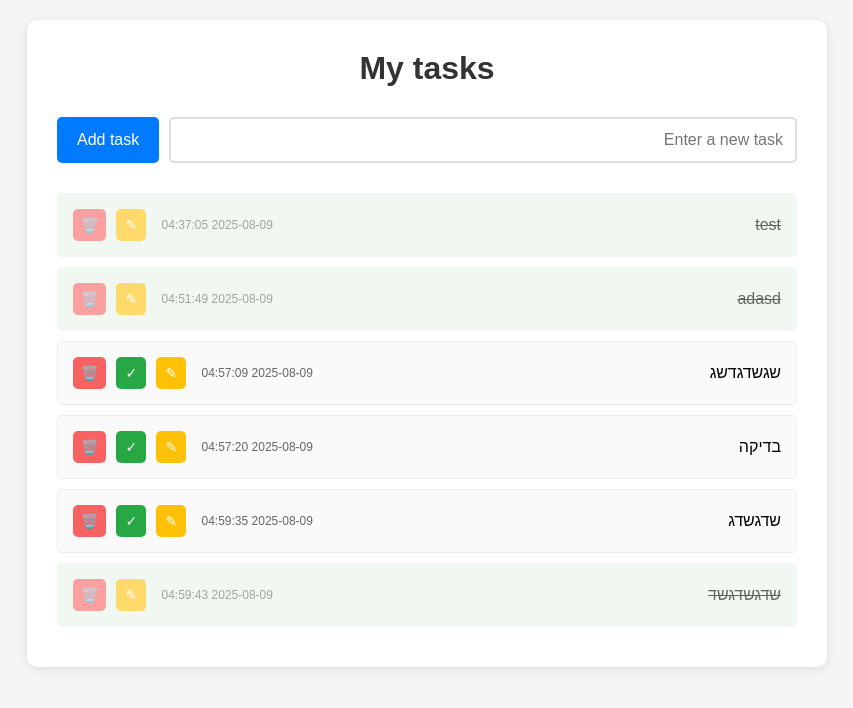
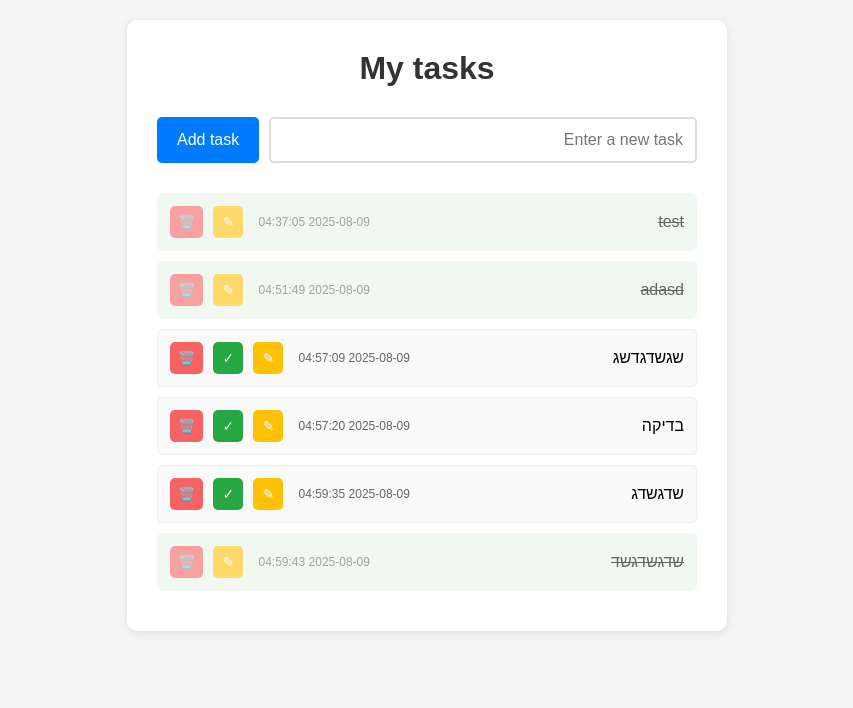
Before and after one commit to blindka/Taskmanager, a Flask app: page / in a window 1280 px wide. Shown: the top 708 px of the page, without its empty margins (213-1066 px from the left). Run offline with Flask 3, Linux system fonts and the light colour scheme.

Commit message:
made changes to design and html file

```diff
--- a/static/style.css
+++ b/static/style.css
@@ -11,7 +11,7 @@ body {
 }
 
 .container {
-    max-width: 800px;
+    max-width: 600px;
     margin: 0 auto;
     background: white;
     border-radius: 10px; /*border-radius - rounds the corners of the element*/
@@ -57,7 +57,7 @@ h1 {
     display: flex;
     justify-content: space-between; /*justify-content - aligns items along the main axis*/
     align-items: center;
-    padding: 15px;
+    padding: 12px;
     border: 1px solid #eee;
     border-radius: 5px;
     margin-bottom: 10px;
--- a/templates/index.html
+++ b/templates/index.html
@@ -40,7 +40,6 @@
             </div>
             {% endfor %}
         </div>
-
         {% if not tasks %}
         <p class="no-tasks">No tasks yet. Add your first task!</p>
         {% endif %}
```
